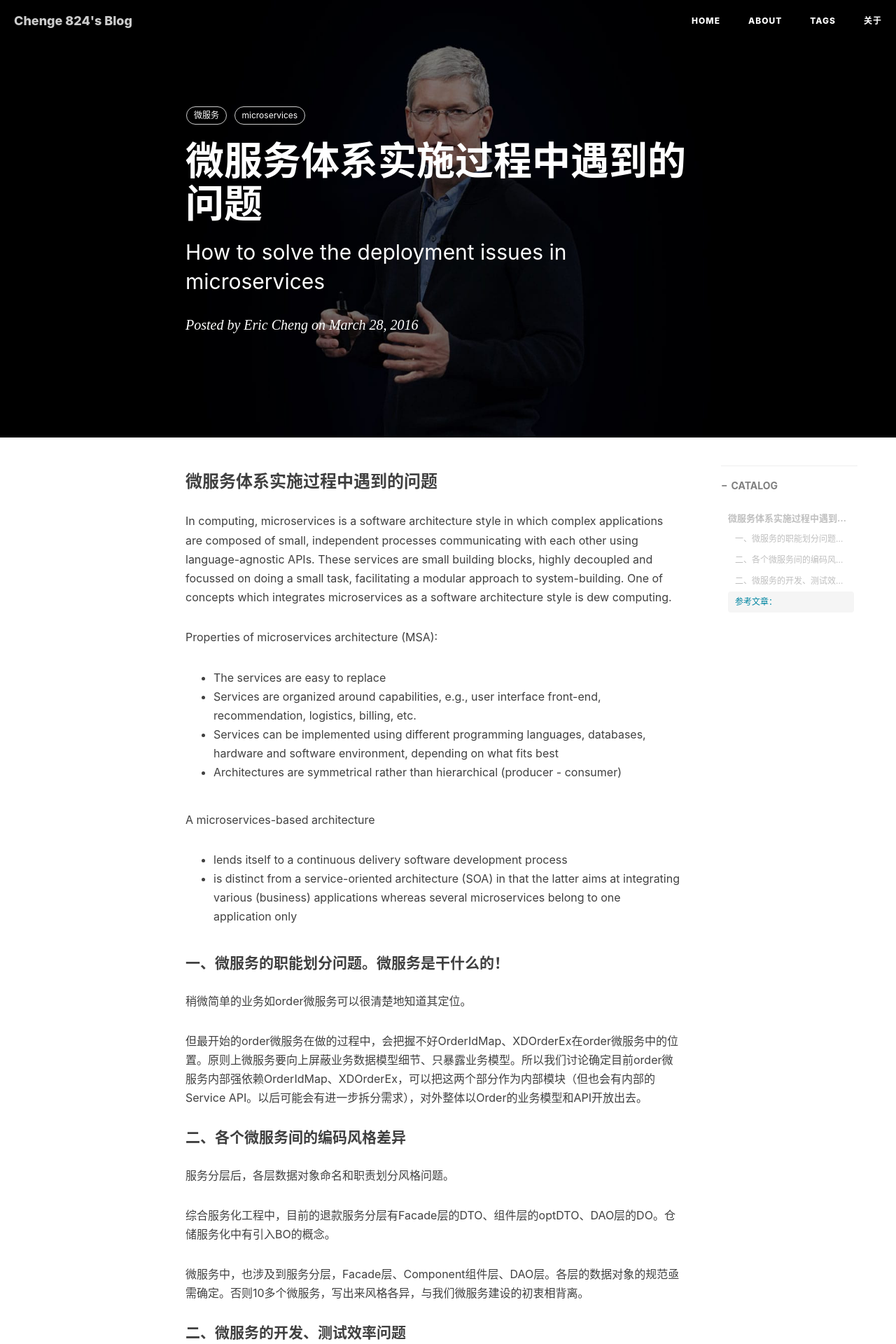
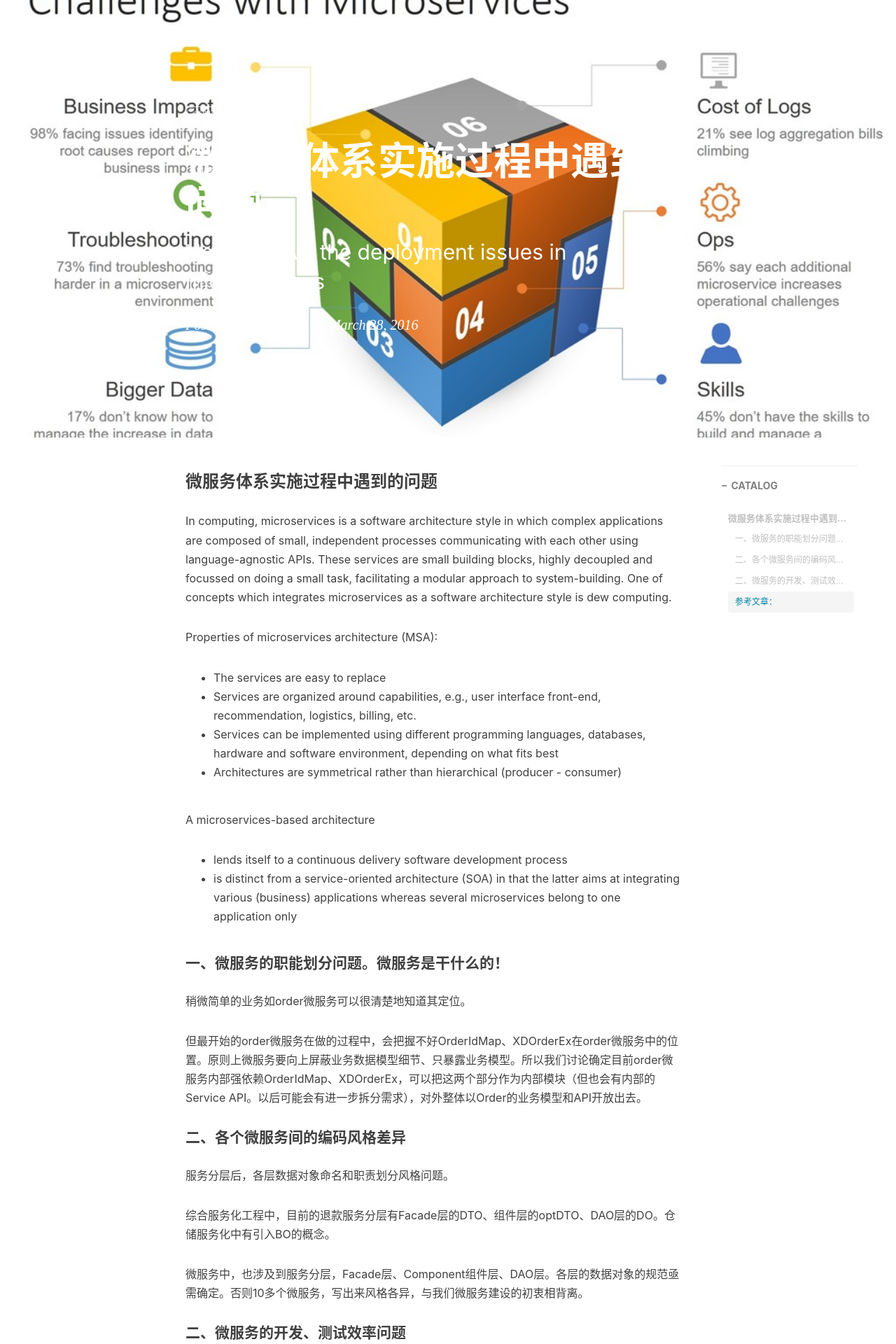
Before and after one commit to zhengzhihust/eric.github.io, a Jekyll site: the page built from _posts/2019-03-28-how-to-solve-deployment-issues-in-microservices.md, in a window 1280 px wide. Shown: the top 1920 px of the page at 70% size. Built offline with Jekyll 4.4.1, drawn with Linux system fonts in a browser that asks for light colours; nearby versions of some CDN libraries; comment, search, counter and statistics services are not loaded.

Commit message:
change files

```diff
--- a/_posts/2019-03-28-how-to-solve-deployment-issues-in-microservices.md
+++ b/_posts/2019-03-28-how-to-solve-deployment-issues-in-microservices.md
@@ -4,7 +4,7 @@ title:      微服务体系实施过程中遇到的问题
 subtitle:   How to solve the deployment issues in microservices
 date:       2016-03-28
 author:     Eric Cheng
-header-img: img/post-bg-cook.jpg
+header-img: img/microservices_challenges.jpg
 catalog: true
 tags:
     - 微服务
```
Also changed, not shown: img/microservices_challenges.jpg (added).
